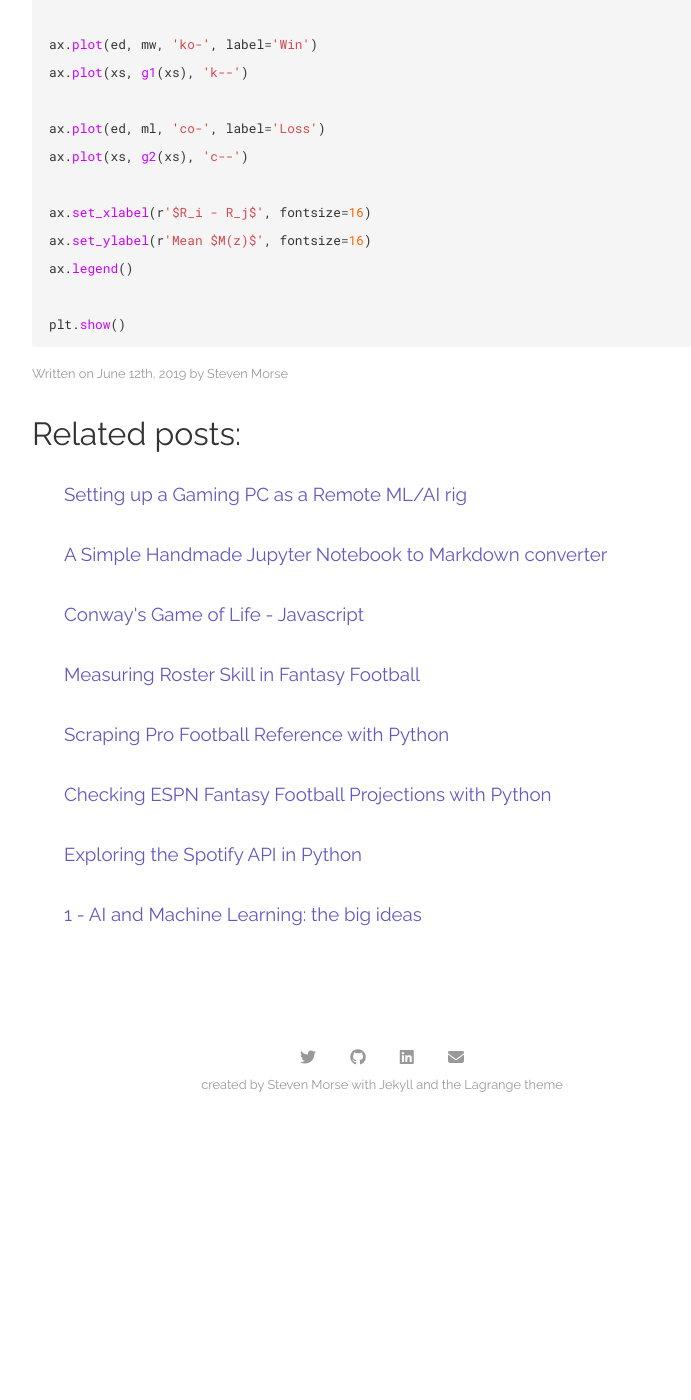
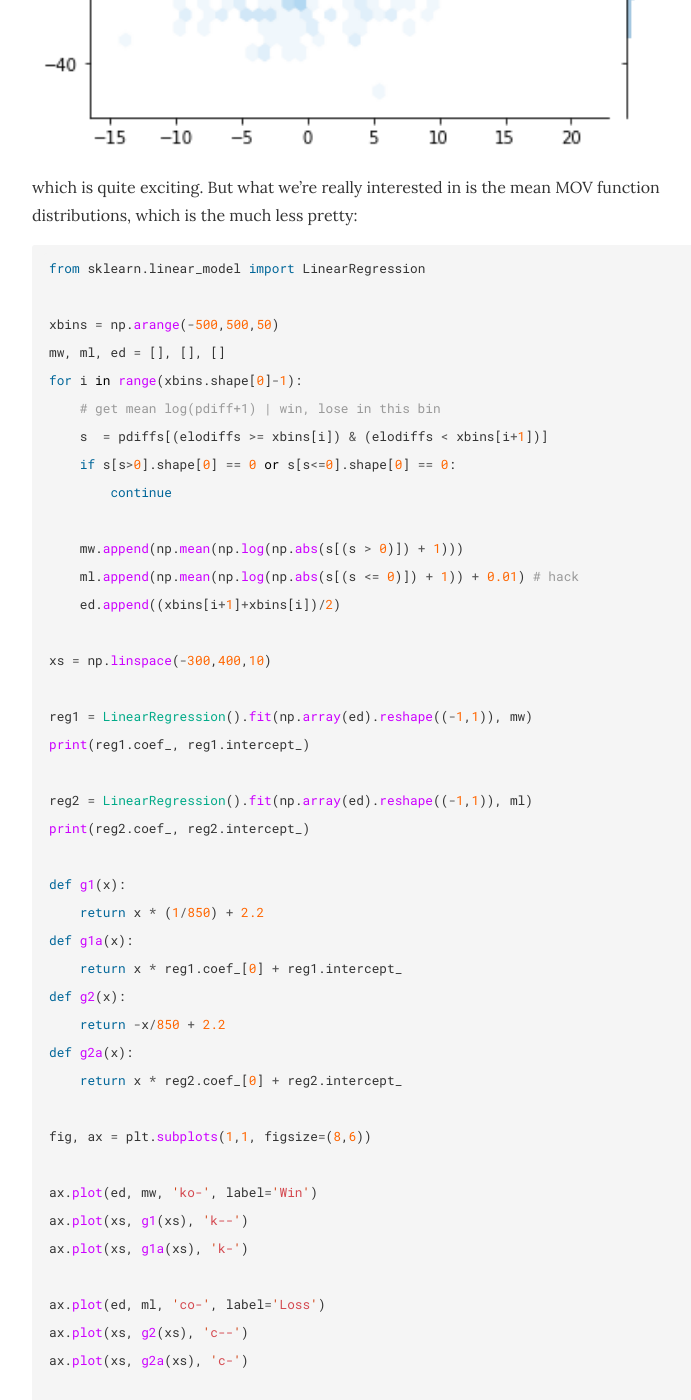
Before and after one commit to stmorse/stmorse.github.io, a Jekyll site: the page built from _posts/2019-06-12-Elo-2.md, in a window 1280 px wide and 1400 px high, scrolled down 6433 px. Shown: the whole window, without its empty margins (258-949 px from the left). Built offline with Jekyll 4.4.1, drawn with Linux system fonts in a browser that asks for light colours; nearby versions of some CDN libraries; formulas are drawn with MathJax 3; before the commit the page ends 7564 px from its top, so only the background shows below that; some of the changed text lies outside the part shown.

Commit message:
fix elo code

````diff
--- a/_posts/2019-06-12-Elo-2.md
+++ b/_posts/2019-06-12-Elo-2.md
@@ -187,11 +187,28 @@
        .drop(['index'], axis=1)
        .copy())
 
-n = box.shape[0]
+# grab since ____ season
+boxt = (box[box['date'] > '2003-08-01']
+        .reset_index()
+        .drop(['index'], axis=1)
+        .copy())
+
+# add week (very sloppy)
+boxt['week'] = np.zeros(boxt.shape[0])
+for s in pd.unique(boxt['season'].values):
+    thu = boxt[boxt['season']==s]['date'].iloc[0]
+    boxt.loc[boxt['season']==s,'week'] = \
+        (boxt[boxt['season']==s]['date'] - thu).apply(
+                lambda x: (x//np.timedelta64(1,'W') + 1) % 52)
+boxt['week'] = boxt['week'].replace({22: 21})
+
+n = boxt.shape[0]
 elodiffs = np.zeros(n)
 pdiffs   = np.zeros(n)
-for i, row in box.iterrows():
-    elodiffs[i] = row['elo1'] - row['elo2'] + (0 if row['neutral']==1 else 65)
+for i, row in boxt.iterrows():
+    elodiff = row['elo1'] - row['elo2'] + (0 if row['neutral']==1 else 65)
+    elodiffs[i] = elodiff
+#     pdiffs[i]   = np.sign(elodiff) * (row['score1'] - row['score2'])
     pdiffs[i]   = row['score1'] - row['score2']
 ```
 
@@ -207,20 +224,46 @@
 which is quite exciting.  But what we're really interested in is the mean MOV function distributions, which is the much less pretty:
 
 ```python
+from sklearn.linear_model import LinearRegression
+
+xbins = np.arange(-500,500,50)
+mw, ml, ed = [], [], []
+for i in range(xbins.shape[0]-1):
+    # get mean log(pdiff+1) | win, lose in this bin
+    s  = pdiffs[(elodiffs >= xbins[i]) & (elodiffs < xbins[i+1])]
+    if s[s>0].shape[0] == 0 or s[s<=0].shape[0] == 0:
+        continue
+
+    mw.append(np.mean(np.log(np.abs(s[(s > 0)]) + 1)))
+    ml.append(np.mean(np.log(np.abs(s[(s <= 0)]) + 1)) + 0.01) # hack
+    ed.append((xbins[i+1]+xbins[i])/2)
+
 xs = np.linspace(-300,400,10)
 
+reg1 = LinearRegression().fit(np.array(ed).reshape((-1,1)), mw)
+print(reg1.coef_, reg1.intercept_)
+
+reg2 = LinearRegression().fit(np.array(ed).reshape((-1,1)), ml)
+print(reg2.coef_, reg2.intercept_)
+
 def g1(x):
-    return x/1000) + 2.2
+    return x * (1/850) + 2.2
+def g1a(x):
+    return x * reg1.coef_[0] + reg1.intercept_
 def g2(x):
-    return -x/1000 + 2.2
+    return -x/850 + 2.2
+def g2a(x):
+    return x * reg2.coef_[0] + reg2.intercept_
 
 fig, ax = plt.subplots(1,1, figsize=(8,6))
 
 ax.plot(ed, mw, 'ko-', label='Win')
 ax.plot(xs, g1(xs), 'k--')
+ax.plot(xs, g1a(xs), 'k-')
 
 ax.plot(ed, ml, 'co-', label='Loss')
 ax.plot(xs, g2(xs), 'c--')
+ax.plot(xs, g2a(xs), 'c-')
 
 ax.set_xlabel(r'$R_i - R_j$', fontsize=16)
 ax.set_ylabel(r'Mean $M(z)$', fontsize=16)
@@ -228,3 +271,5 @@
 
 plt.show()
 ```
+
+which gives the plot at the beginning of the post.
````
